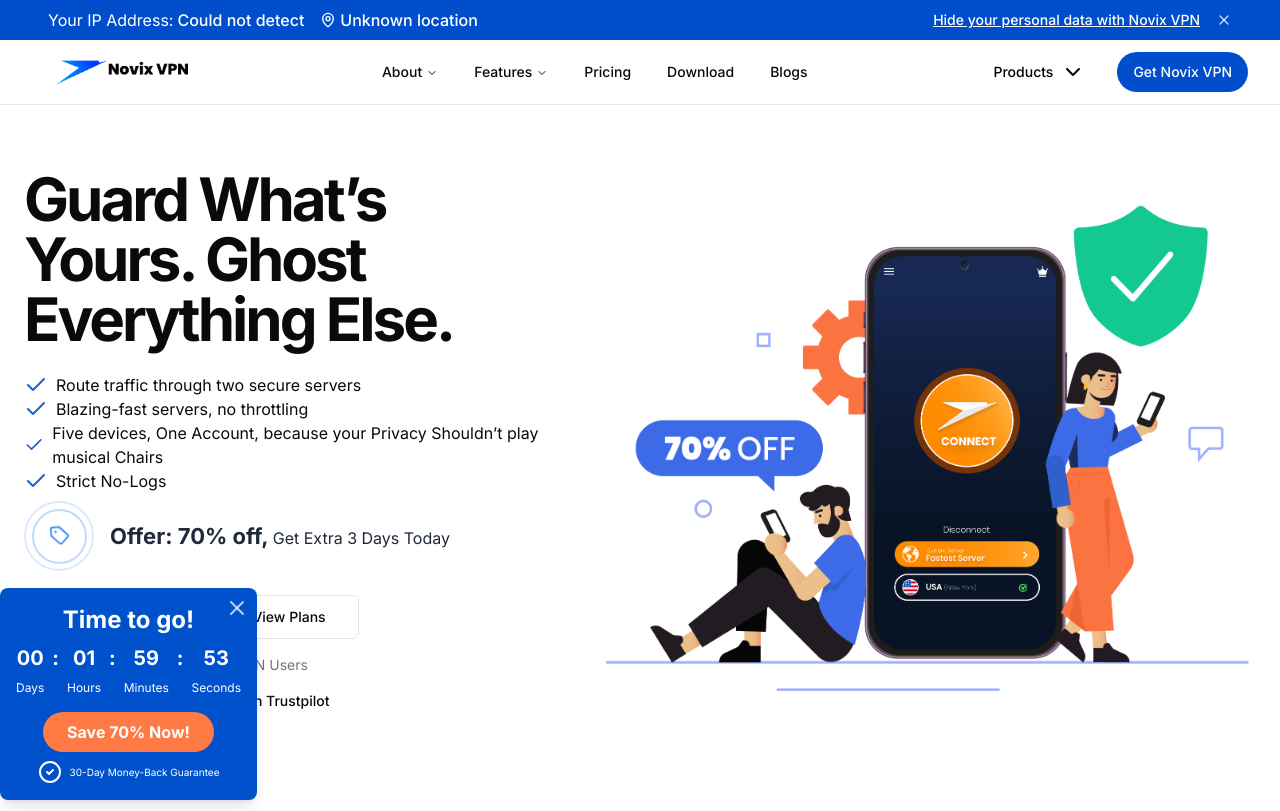
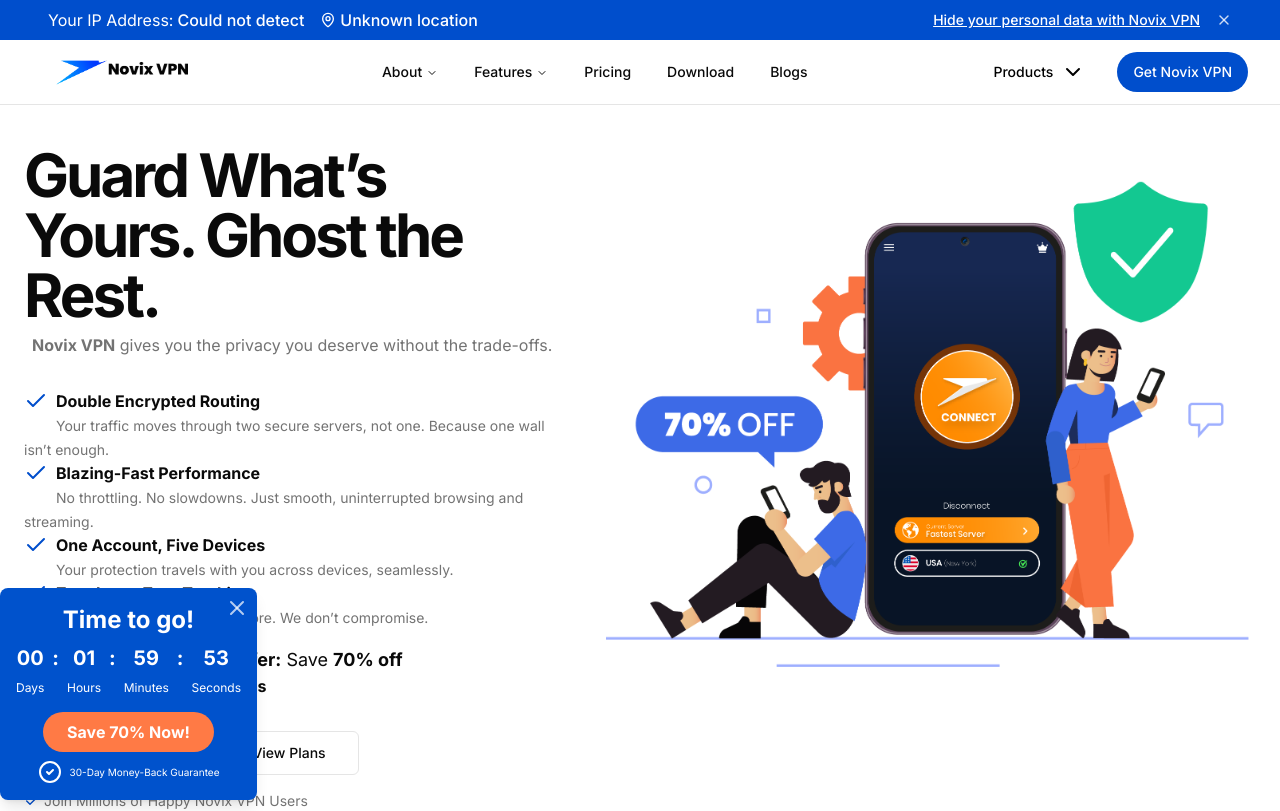
Before and after one commit to thsvo/novixvpn, a Next.js app: page / in a window 1280 px wide. Shown: the top 811 px of the page. Built offline with nearby package versions, Linux system fonts and the light colour scheme; no server answers.

Commit message:
hero section updated

```diff
--- a/app/page.tsx
+++ b/app/page.tsx
@@ -25,35 +25,63 @@ export default function Home() {
       <HeaderCom />
       <main className="flex-1">
         {/* Hero Section */}
-        <section className="relative overflow-hidden bg-background mt-16">
+        <section className="relative overflow-hidden bg-background mt-10">
           <div className="container px-4 md:px-6">
             <div className="grid gap-6 lg:grid-cols-[1fr_500px] lg:gap-12 xl:grid-cols-[1fr_650px]">
               <div className="flex flex-col justify-center space-y-4">
                 <div className="space-y-6">
-                  <h1 className="text-4xl font-bold tracking-tighter sm:text-5xl xl:text-6xl/none">
-                    Guard What’s Yours. Ghost Everything Else.
-                  </h1>
+                  <div>
+                    <h1 className="text-4xl font-bold tracking-tighter sm:text-5xl xl:text-6xl/none">
+                      Guard What’s Yours. Ghost the Rest.
+                    </h1>
+                    <p className="text-muted-foreground ml-2 py-2">
+                      <strong>Novix VPN</strong> gives you the privacy you
+                      deserve without the trade-offs.
+                    </p>
+                  </div>
                   <ul>
-                    <li className="flex justify-start items-center gap-2  ">
-                      <Check className="text-[#2460D1]" />
-                      Route traffic through two secure servers
+                    <li>
+                      <div className="flex items-center gap-2 font-bold">
+                        <Check className="text-primary" />
+                        Double Encrypted Routing
+                      </div>
+                      <span className="text-muted-foreground ml-8 text-sm">
+                        Your traffic moves through two secure servers, not one.
+                        Because one wall isn’t enough.
+                      </span>
                     </li>
-                    <li className="flex justify-start items-center gap-2  ">
-                      <Check className="text-[#2460D1]" />
-                      Blazing-fast servers, no throttling
+                    <li>
+                      <div className="flex items-center gap-2 font-bold">
+                        <Check className="text-primary" />
+                        Blazing-Fast Performance
+                      </div>
+                      <span className="text-muted-foreground ml-8 text-sm">
+                        No throttling. No slowdowns. Just smooth, uninterrupted
+                        browsing and streaming.
+                      </span>
                     </li>
-                    <li className="flex justify-start items-center gap-2  ">
-                      <Check className="text-[#2460D1]" />
-                      Five devices, One Account, because your Privacy Shouldn’t
-                      play musical Chairs
+                    <li>
+                      <div className="flex items-center gap-2 font-bold">
+                        <Check className="text-primary" />
+                        One Account, Five Devices
+                      </div>
+                      <span className="text-muted-foreground ml-8 text-sm">
+                        Your protection travels with you across devices,
+                        seamlessly.
+                      </span>
                     </li>
-                    <li className="flex justify-start items-center gap-2  ">
-                      <Check className="text-[#2460D1]" />
-                      Strict No-Logs
+                    <li>
+                      <div className="flex items-center gap-2 font-bold">
+                        <Check className="text-primary" />
+                        Zero Logs. Zero Tracking.
+                      </div>
+                      <span className="text-muted-foreground ml-8 text-sm">
+                        We don’t monitor. We don’t store. We don’t compromise.
+                      </span>
                     </li>
                   </ul>
                   {/* promotion section */}
-                  <Link href="#">
+                  <Link href="#pricing">
                     <HeroPromotionCom />
                   </Link>
                 </div>
--- a/components/HeroPromotionCom.tsx
+++ b/components/HeroPromotionCom.tsx
@@ -36,12 +36,10 @@ export default function HeroPromotionCom() {
           </div>
         </div>
         <div>
-          <h2 className="text-[1.375rem] font-bold text-gray-800">
-            Offer: 70% off,
-            <span className="text-base font-normal ml-1">
-              Get Extra 3 Days Today
-            </span>
+          <h2 className="text-lg ">
+            <strong>Limited-Time Offer:</strong> Save <strong>70% off</strong>
           </h2>
+          <h3 className="font-bold"> + Claim Extra Bonus</h3>
         </div>
       </div>
     </>
```
